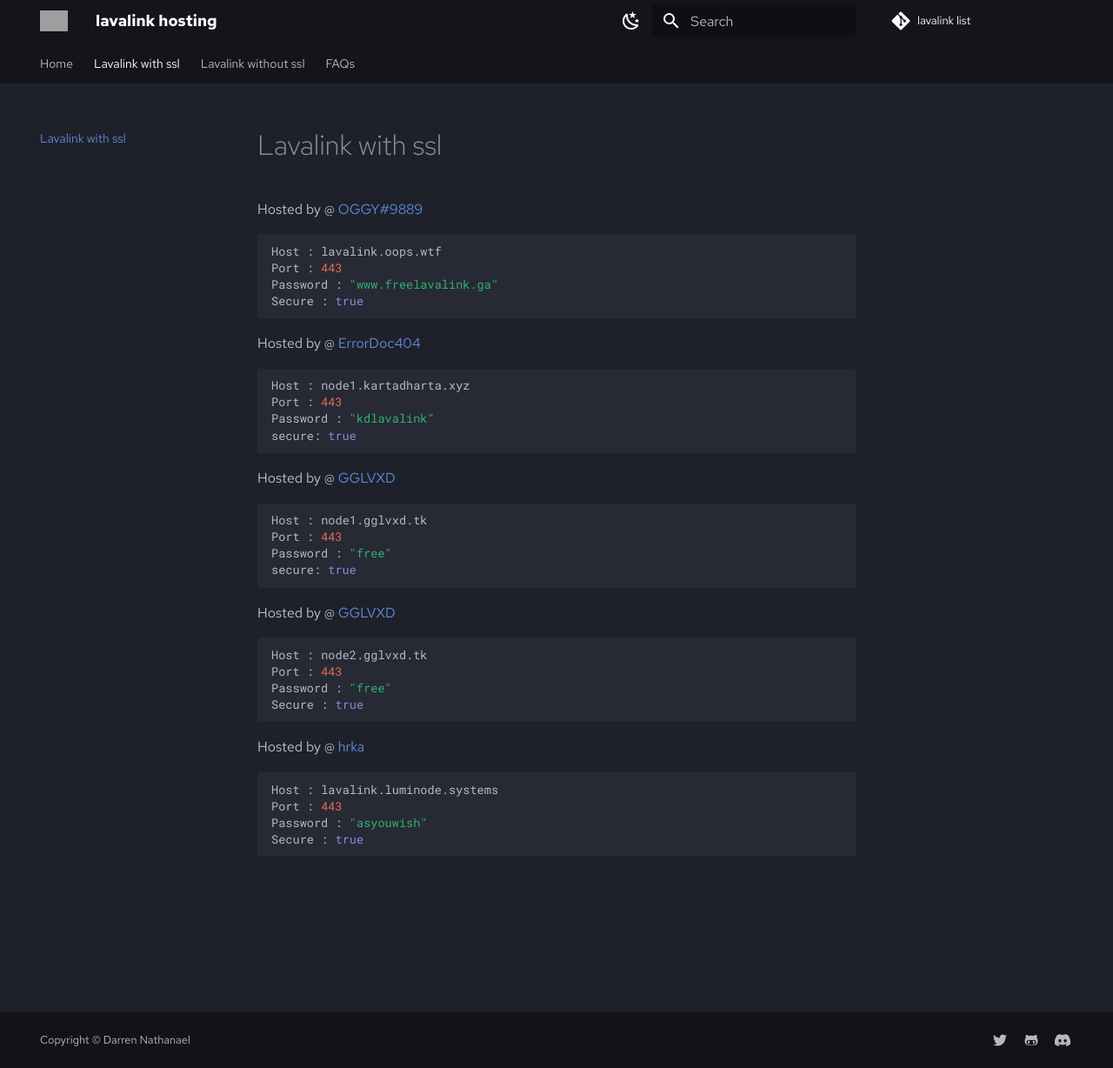
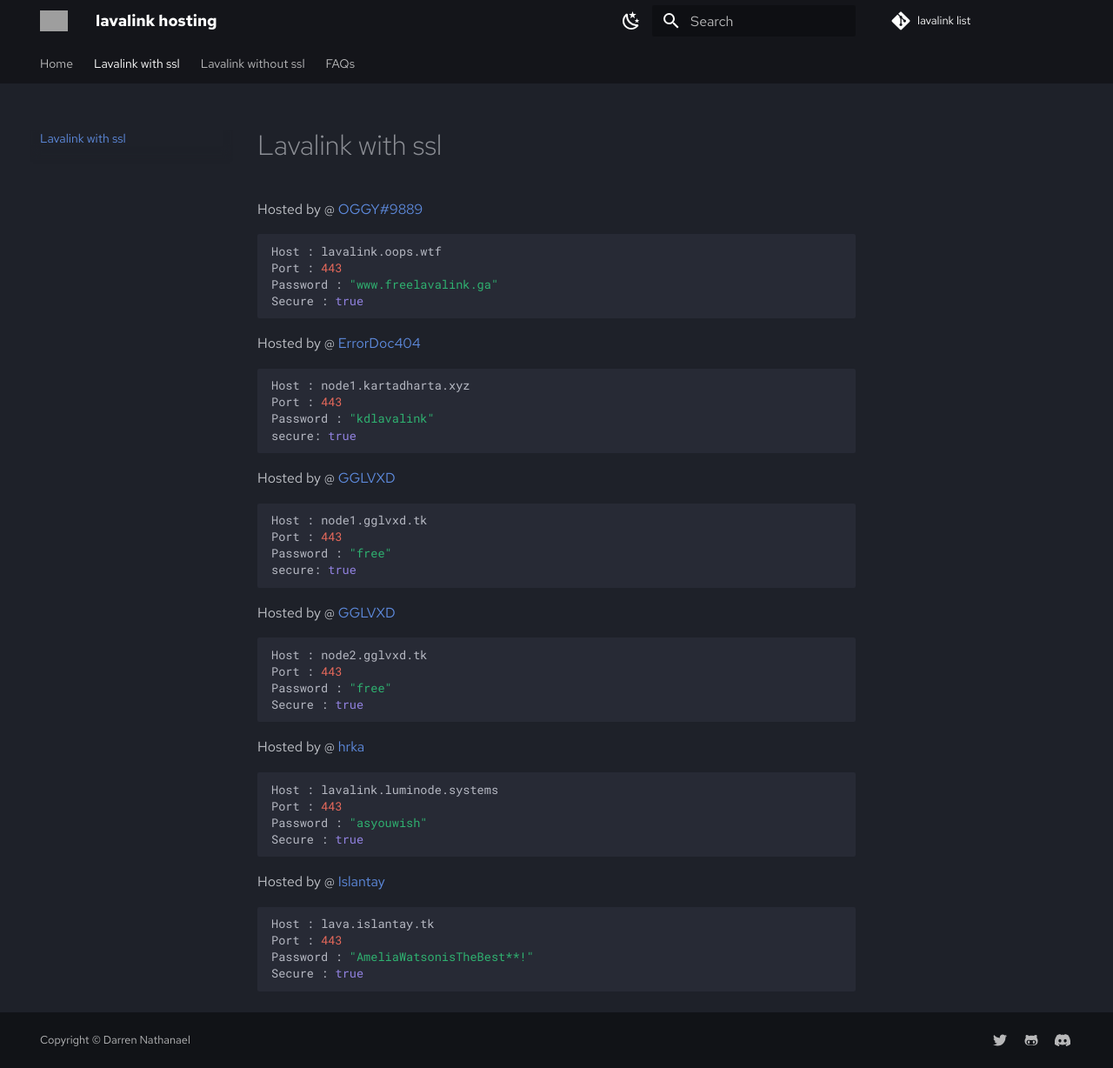
Before and after one commit to DarrenOfficial/lavalink-list, an MkDocs documentation site: the page built from docs/SSL/lavalink-with-ssl.md, in a window 1280 px wide and 1228 px high. Shown: the whole window at 87% size. Built offline with MkDocs 1.6.1 and Material for MkDocs 9.7.7, drawn with Linux system fonts in a browser that asks for light colours; comment, search, counter and statistics services are not loaded; grey boxes are pictures that could not be loaded.

Commit message:
Update lavalink-with-ssl.md (#170)

````diff
--- a/docs/SSL/lavalink-with-ssl.md
+++ b/docs/SSL/lavalink-with-ssl.md
@@ -40,3 +40,10 @@ Port : 443
 Password : "asyouwish"
 Secure : true
 ```
+Hosted by @ [Islantay](https://github.com/Dep0s1t)
+```bash
+Host : lava.islantay.tk
+Port : 443
+Password : "AmeliaWatsonisTheBest**!"
+Secure : true
+```
````
